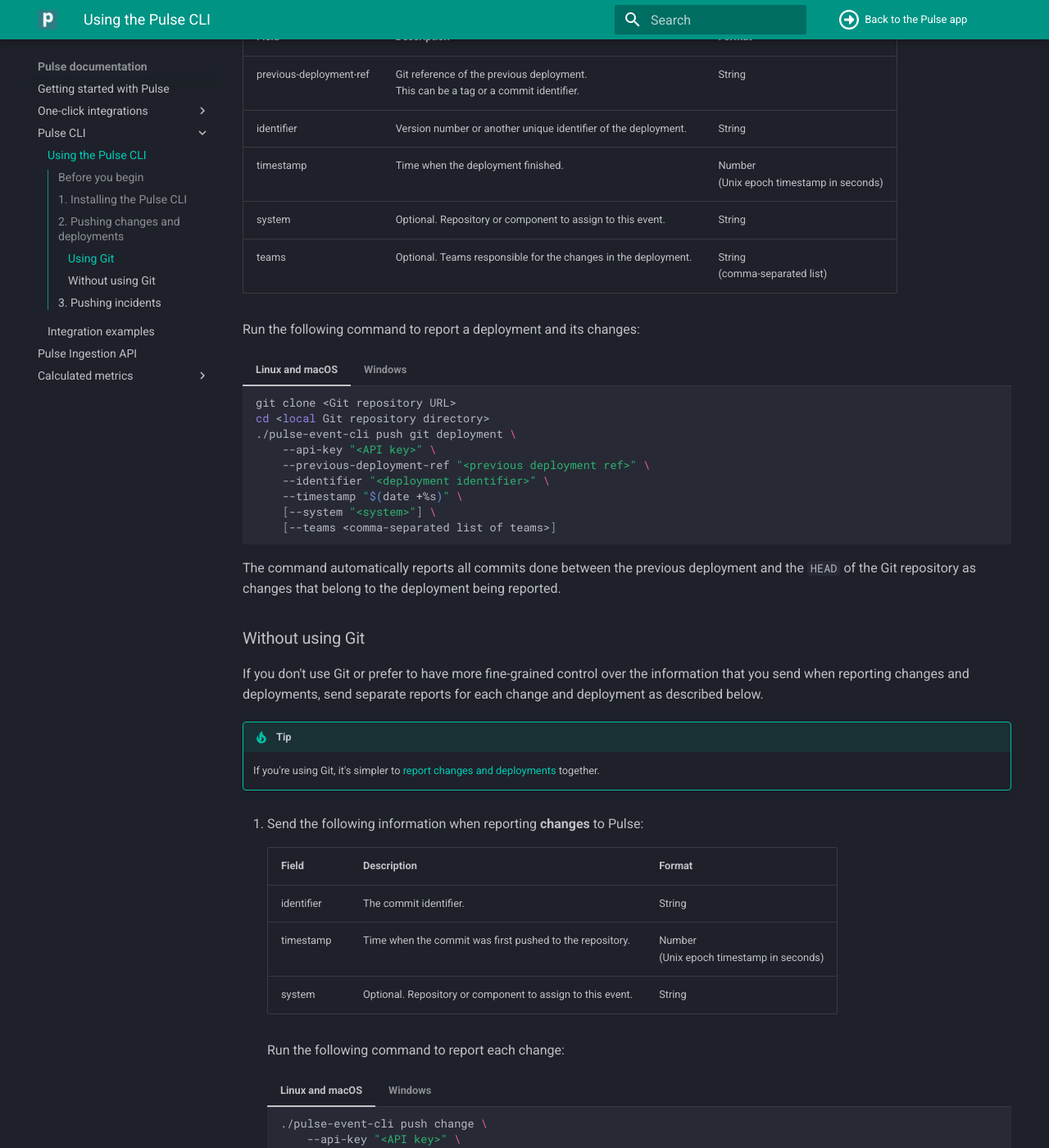
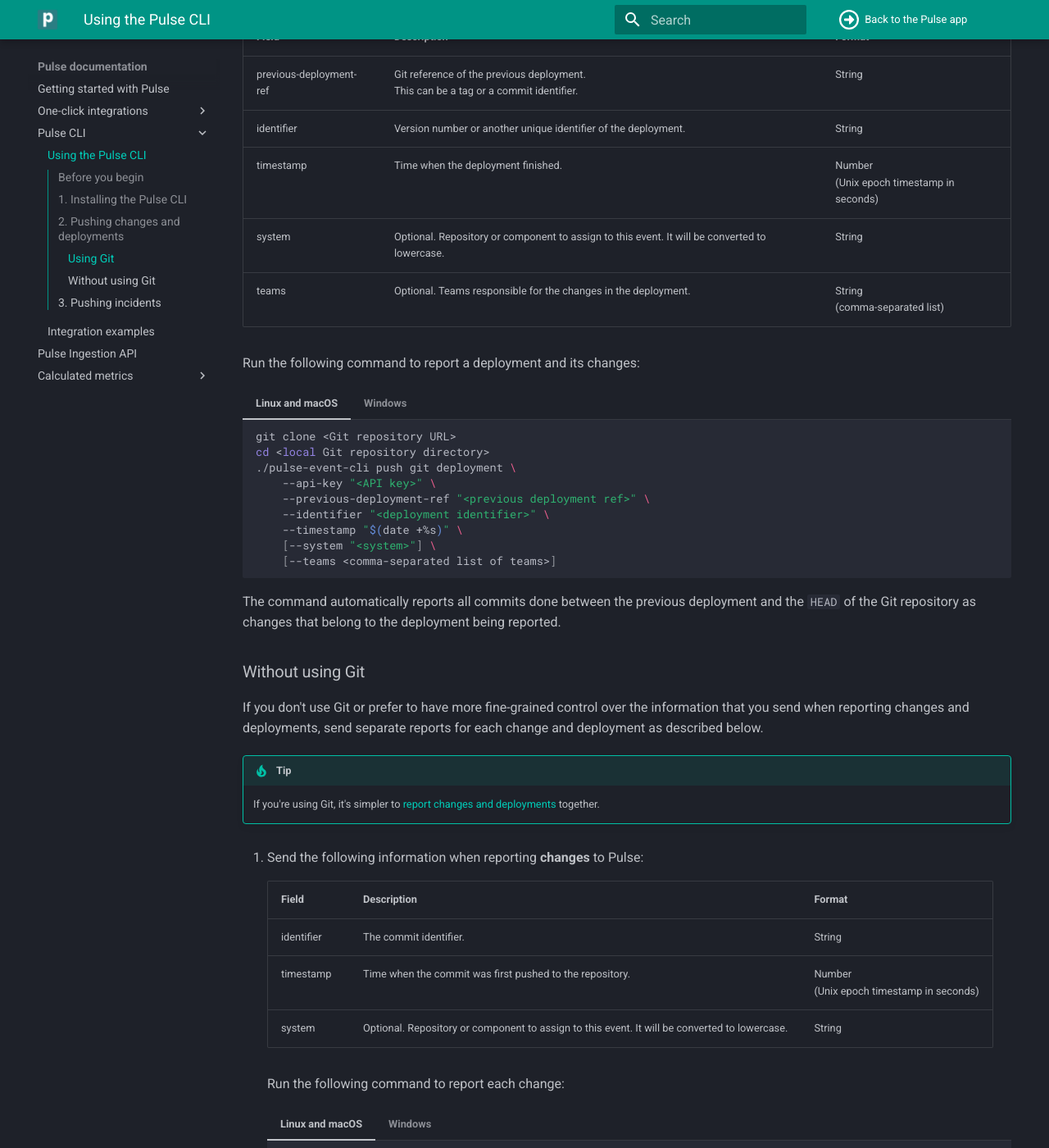
Before and after one commit to codacy/pulse-user-docs, an MkDocs documentation site: the page built from docs/cli/cli.md, in a window 1280 px wide and 1400 px high, scrolled down 2106 px. Shown: the whole window at 82% size. Built offline with MkDocs 1.6.1 and Material for MkDocs 9.7.7, drawn with Linux system fonts in a browser that asks for light colours; some of the changed text lies outside the part shown.

Commit message:
fix: Mention that 'system' will be converted to lowercase

```diff
--- a/docs/cli/cli.md
+++ b/docs/cli/cli.md
@@ -106,13 +106,13 @@
 
 If you're using Git, send the following information when reporting **changes and deployments** to Pulse:
 
-| Field                   | Description                                                                             | Format                                       |
-| ----------------------- | --------------------------------------------------------------------------------------- | -------------------------------------------- |
-| previous-deployment-ref | Git reference of the previous deployment.<br/>This can be a tag or a commit identifier. | String                                       |
-| identifier              | Version number or another unique identifier of the deployment.                          | String                                       |
-| timestamp               | Time when the deployment finished.                                                      | Number<br/>(Unix epoch timestamp in seconds) |
-| system                  | Optional. Repository or component to assign to this event.                              | String                                       |
-| teams                   | Optional. Teams responsible for the changes in the deployment.                          | String<br/>(comma-separated list)            |
+| Field                   | Description                                                                                   | Format                                       |
+| ----------------------- | --------------------------------------------------------------------------------------------- | -------------------------------------------- |
+| previous-deployment-ref | Git reference of the previous deployment.<br/>This can be a tag or a commit identifier.       | String                                       |
+| identifier              | Version number or another unique identifier of the deployment.                                | String                                       |
+| timestamp               | Time when the deployment finished.                                                            | Number<br/>(Unix epoch timestamp in seconds) |
+| system                  | Optional. Repository or component to assign to this event. It will be converted to lowercase. | String                                       |
+| teams                   | Optional. Teams responsible for the changes in the deployment.                                | String<br/>(comma-separated list)            |
 
 Run the following command to report a deployment and its changes:
 
@@ -152,11 +152,11 @@
 
 1.  Send the following information when reporting **changes** to Pulse:
 
-    | Field      | Description                                                | Format                                       |
-    | ---------- | ---------------------------------------------------------- | -------------------------------------------- |
-    | identifier | The commit identifier.                                     | String                                       |
-    | timestamp  | Time when the commit was first pushed to the repository.   | Number<br/>(Unix epoch timestamp in seconds) |
-    | system     | Optional. Repository or component to assign to this event. | String                                       |
+    | Field      | Description                                                                                   | Format                                       |
+    | ---------- | --------------------------------------------------------------------------------------------- | -------------------------------------------- |
+    | identifier | The commit identifier.                                                                        | String                                       |
+    | timestamp  | Time when the commit was first pushed to the repository.                                      | Number<br/>(Unix epoch timestamp in seconds) |
+    | system     | Optional. Repository or component to assign to this event. It will be converted to lowercase. | String                                       |
 
     Run the following command to report each change:
 
@@ -180,13 +180,13 @@
 
 1.  Send the following information when reporting **deployments** to Pulse:
 
-    | Field      | Description                                                    | Format                                       |
-    | ---------- | -------------------------------------------------------------- | -------------------------------------------- |
-    | identifier | Version number or another unique identifier of the deployment. | String                                       |
-    | timestamp  | Time when the deployment finished.                             | Number<br/>(Unix epoch timestamp in seconds) |
-    | system     | Optional. Repository or component to assign to this event.     | String                                       |
-    | teams      | Optional. Teams responsible for the changes in the deployment. | String<br/>(comma-separated list)            |
-    |            | Commit identifiers included in the deployment.                 | String<br/>(space-separated list)            |
+    | Field      | Description                                                                                   | Format                                       |
+    | ---------- | --------------------------------------------------------------------------------------------- | -------------------------------------------- |
+    | identifier | Version number or another unique identifier of the deployment.                                | String                                       |
+    | timestamp  | Time when the deployment finished.                                                            | Number<br/>(Unix epoch timestamp in seconds) |
+    | system     | Optional. Repository or component to assign to this event. It will be converted to lowercase. | String                                       |
+    | teams      | Optional. Teams responsible for the changes in the deployment.                                | String<br/>(comma-separated list)            |
+    |            | Commit identifiers included in the deployment.                                                | String<br/>(space-separated list)            |
 
     Run the following command to report each deployment:
 
@@ -225,12 +225,12 @@
 
 Send the following information when reporting **incidents** to Pulse:
 
-| Field             | Description                                                | Format                                       |
-| ----------------- | ---------------------------------------------------------- | -------------------------------------------- |
-| identifier        | A unique identifier of the incident.                       | String                                       |
-| timestampCreated  | Time when the incident started or was detected.            | Number<br/>(Unix epoch timestamp in seconds) |
-| timestampResolved | Time when the incident was resolved.                       | Number<br/>(Unix epoch timestamp in seconds) |
-| system            | Optional. Repository or component to assign to this event. | String                                       |
+| Field             | Description                                                                                   | Format                                       |
+| ----------------- | --------------------------------------------------------------------------------------------- | -------------------------------------------- |
+| identifier        | A unique identifier of the incident.                                                          | String                                       |
+| timestampCreated  | Time when the incident started or was detected.                                               | Number<br/>(Unix epoch timestamp in seconds) |
+| timestampResolved | Time when the incident was resolved.                                                          | Number<br/>(Unix epoch timestamp in seconds) |
+| system            | Optional. Repository or component to assign to this event. It will be converted to lowercase. | String                                       |
 
 Run the following command to report each incident:
 
```
